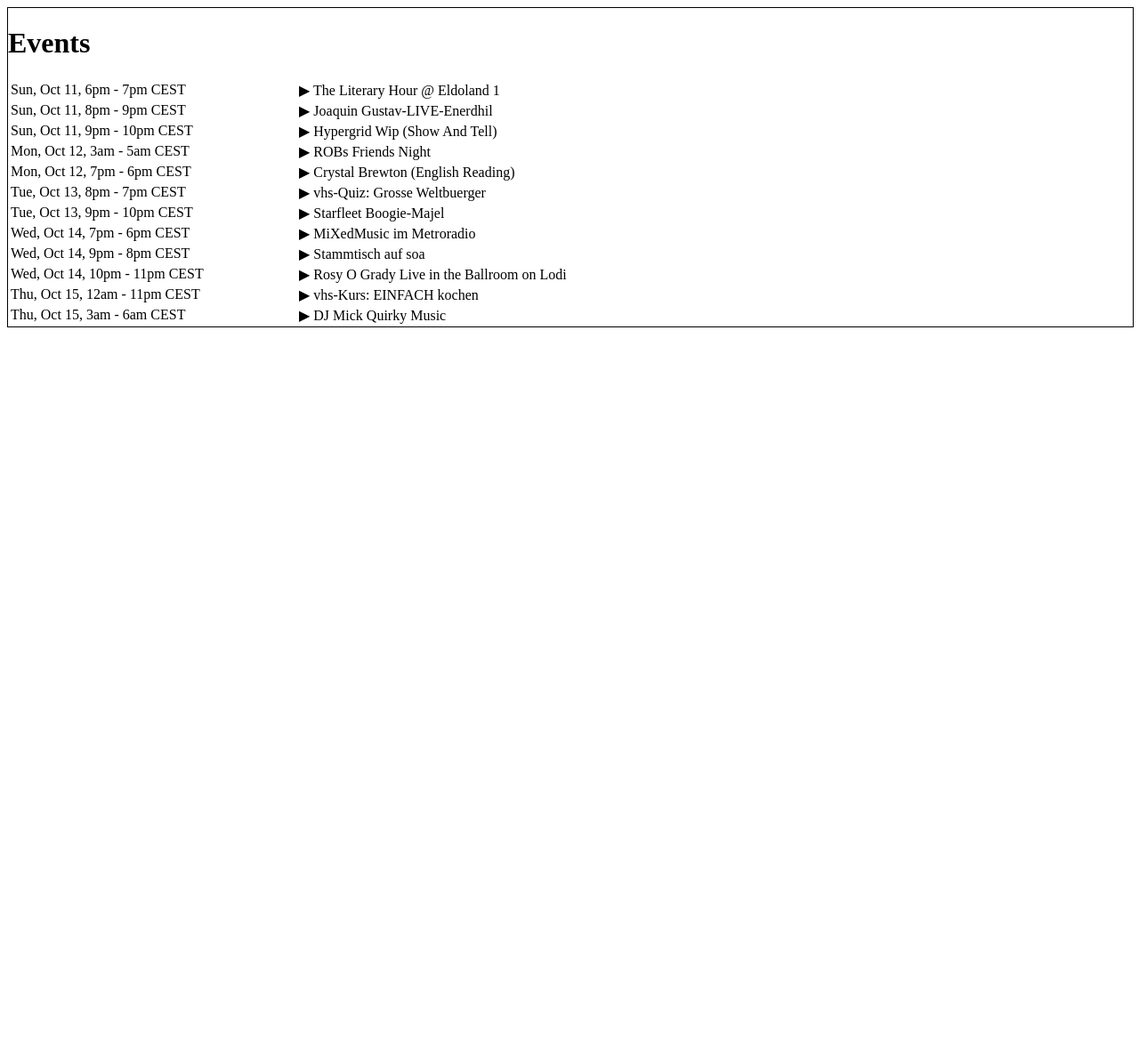
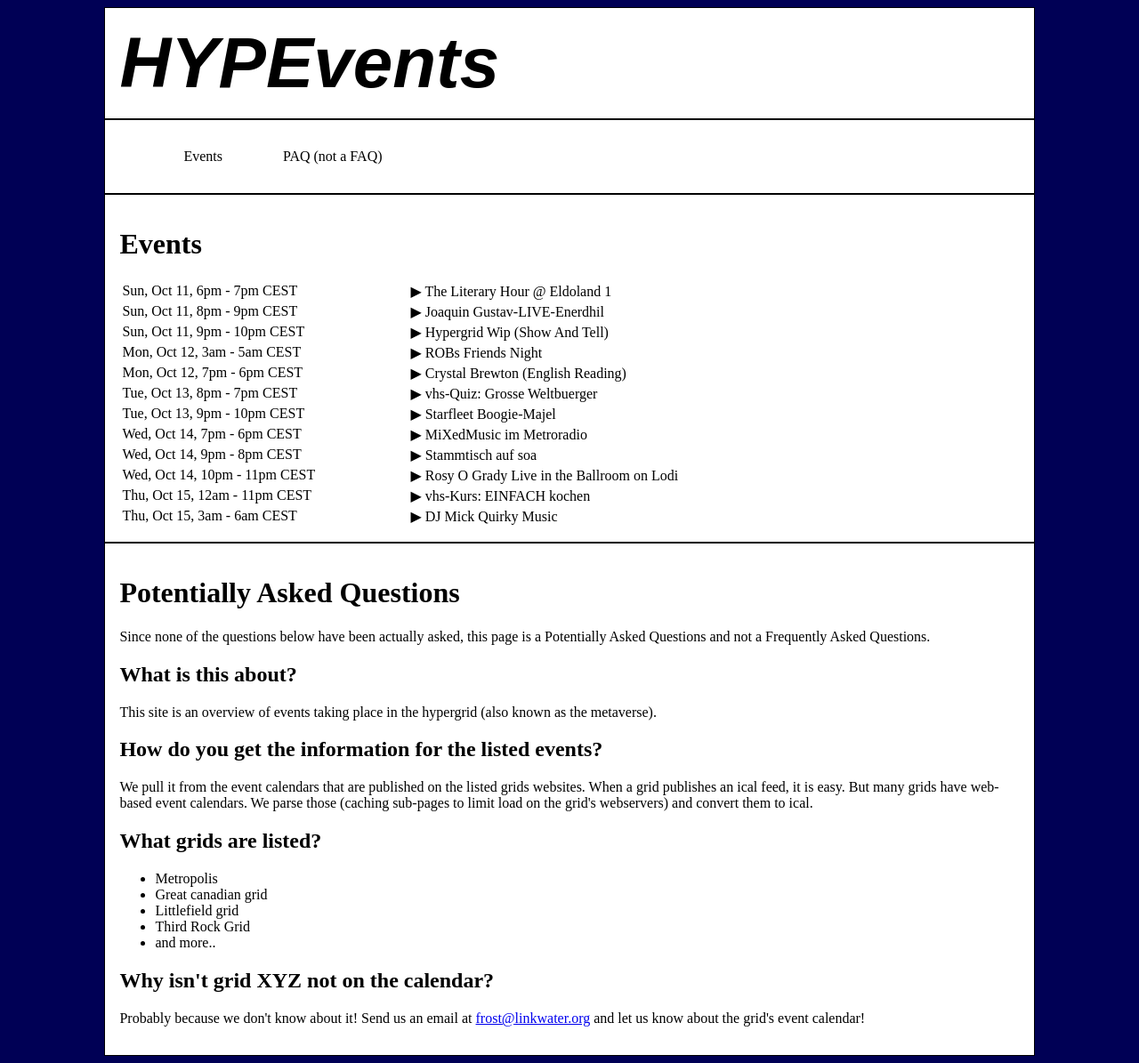
Before and after one commit to GuduleLapointe/2do-server, a plain HTML site: page html/index.html in a window 1280 px wide. Shown: the whole page at 89% size. Before the commit the page ends 800 px from the top, so only its background shows below. Drawn offline with Linux system fonts and the light colour scheme.

Commit message:
apply basic design to page, add header, menu

```diff
--- a/html/index.html
+++ b/html/index.html
@@ -58,8 +58,35 @@
   </script>
 </head>
 <body>
-<div id="events">
+<div class="mainrow" id="header">
+<span>HYPEvents</span>
+</div>
+<div class="mainrow" id="menu">
+<ul>
+  <li><a href="#events">Events</a></li>
+  <li><a href="#PAQ">PAQ (not a FAQ)</a></li>
+</ul>
+</div>
+<div class="mainrow" id="events">
 non-javascript client sees this
+</div>
+<div class="mainrow" id="PAQ">
+<h1>Potentially Asked Questions</h1>
+<p>Since none of the questions below have been actually asked, this page is a Potentially Asked Questions and not a Frequently Asked Questions.</p>
+<h2>What is this about?</h2>
+<p>This site is an overview of events taking place in the hypergrid (also known as the metaverse).</p>
+<h2>How do you get the information for the listed events?</h2>
+We pull it from the event calendars that are published on the listed grids websites. When a grid publishes an ical feed, it is easy. But many grids have web-based event calendars. We parse those (caching sub-pages to limit load on the grid's webservers) and convert them to ical.
+<h2>What grids are listed?</h2>
+<ul>
+<li>Metropolis</li>
+<li>Great canadian grid</li>
+<li>Littlefield grid</li>
+<li>Third Rock Grid</li>
+<li>and more..</li>
+</ul>
+<h2>Why isn't grid XYZ not on the calendar?</h2>
+<p>Probably because we don't know about it! Send us an email at <a href="mailto:frost@linkwater.org">frost@linkwater.org</a> and let us know about the grid's event calendar!</p>
 </div>
 </body>
 </html>
--- a/html/style.css
+++ b/html/style.css
@@ -1,7 +1,37 @@
-div#events {
+body {
+    background-color: #000055;
+}
+
+div.mainrow {
     border: 1px solid black;
-    width: 100%;
-    height: 50%;
+    width: 80%;
+    margin: auto;
+    padding: 1em;
+    background-color: #ffffff;
+}
+
+div#header span {
+    font-size: 500%;
+    font-style: italic;
+    font-family: sans-serif;
+    font-weight: bold;
+}
+
+div#menu li {
+    list-style: none;
+    display: inline;
+    padding: 0 2em 0 2em;
+}
+div#menu li:hover {
+    background-color: #000000;
+    color: #ffffff;
+}
+div#menu a {
+    text-decoration: none;
+    color: #000000;
+}
+div#menu a:hover {
+    color: #ffffff;
 }
 
 
```
